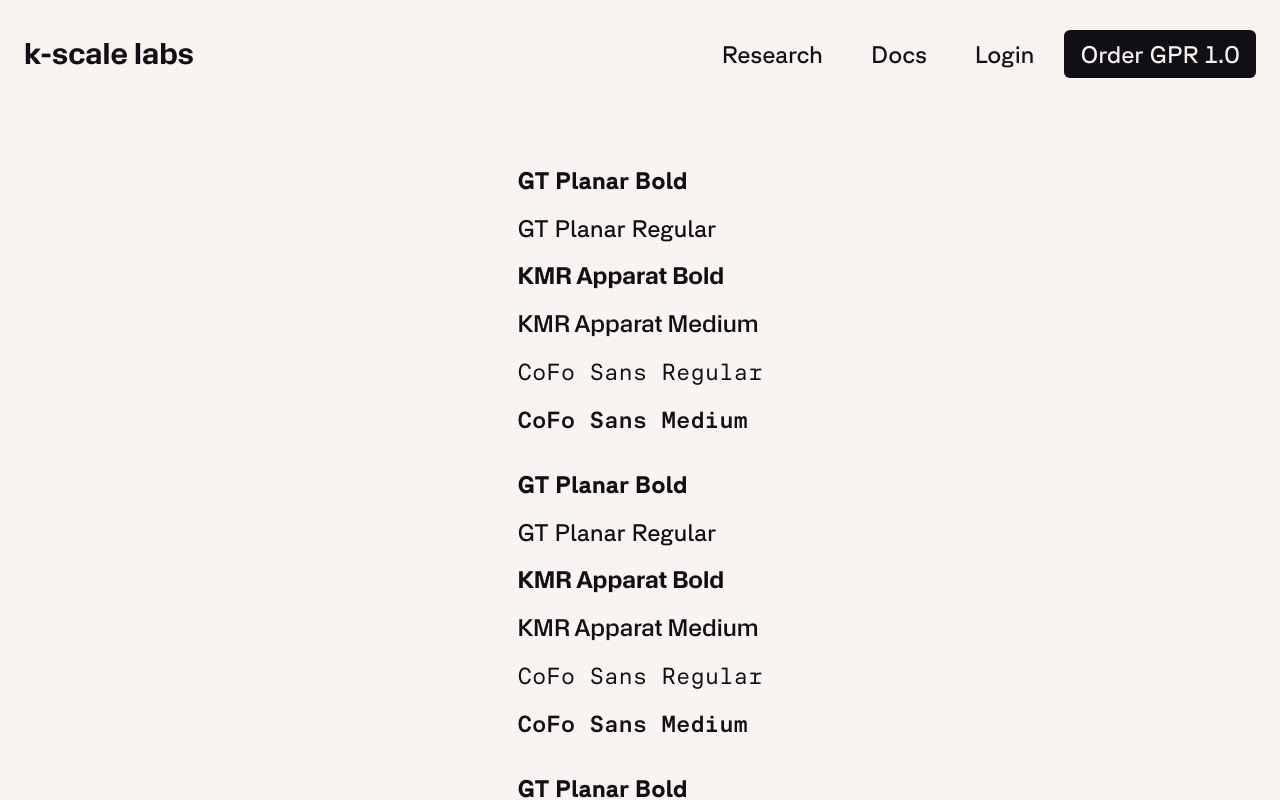
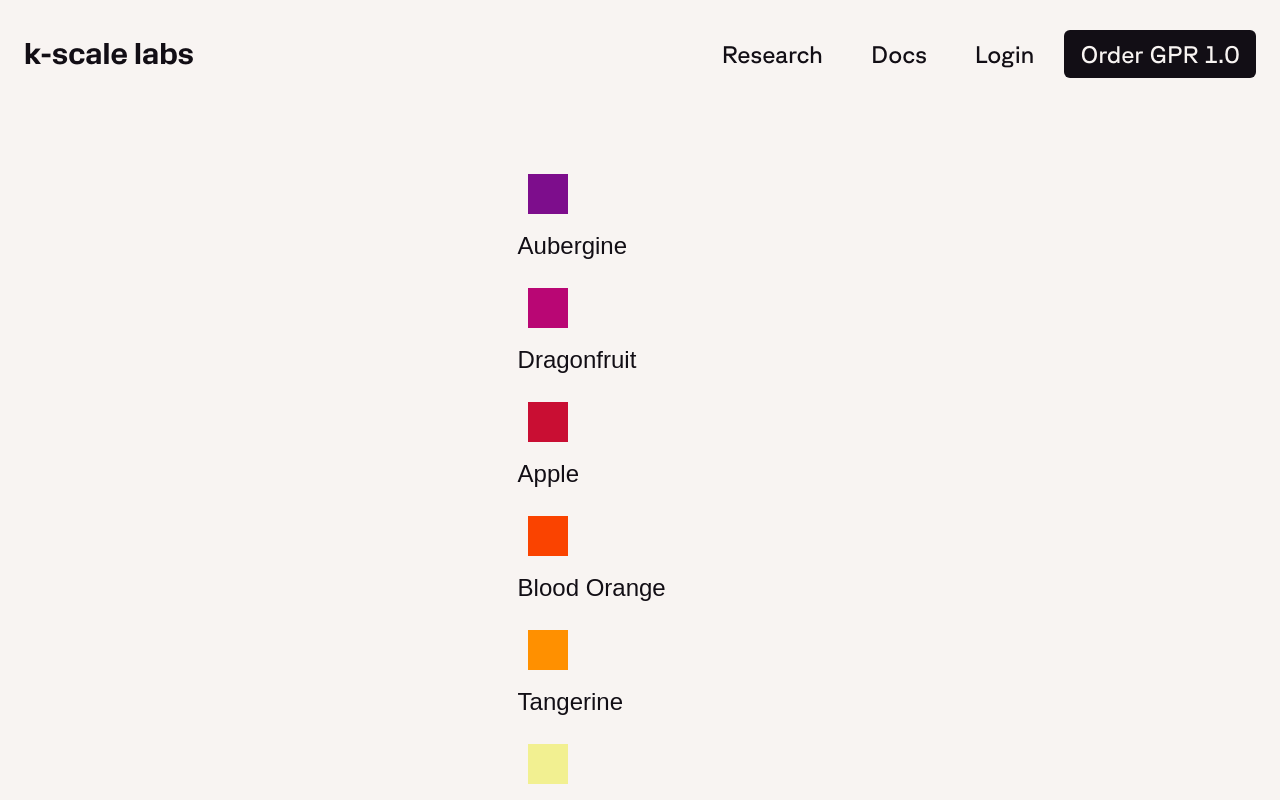
Before and after one commit to zeroth-robotics/zeroth-frontend, a Next.js app: page / in a window 1280 px wide. Shown: the top 800 px of the page. Built offline with nearby package versions, Linux system fonts and the light colour scheme.

Commit message:
update colours

```diff
--- a/src/pages/index.tsx
+++ b/src/pages/index.tsx
@@ -3,15 +3,33 @@ export default function Home() {
         <div
             className={`grid grid-rows-[20px_1fr_20px] items-center justify-items-center min-h-screen p-8 pb-20
       gap-16 sm:p-20 `}
-            >
+        >
             <main className="flex flex-col gap-8 row-start-2 items-center sm:items-start">
                 <div className="flex flex-col gap-4 text-2xl">
-                    <h2 className="font-planar font-bold">GT Planar Bold</h2>
-                    <h2 className="font-planar font-normal">GT Planar Regular</h2>
-                    <h2 className="font-apparat font-bold">KMR Apparat Bold</h2>
-                    <h2 className="font-apparat font-medium">KMR Apparat Medium</h2>
-                    <h2 className="font-mono font-normal">CoFo Sans Regular</h2>
-                    <h2 className="font-mono font-medium">CoFo Sans Medium</h2>
+                    <svg width="50" height="50" xmlns="http://www.w3.org/2000/svg">
+                        <rect width="50" height="50" x="10" y="10" className={"fill-accent-aubergine"}/>
+                    </svg>
+                    Aubergine
+                    <svg width="50" height="50" xmlns="http://www.w3.org/2000/svg">
+                        <rect width="50" height="50" x="10" y="10" className={"fill-accent-dragonfruit"}/>
+                    </svg>
+                    Dragonfruit
+                    <svg width="50" height="50" xmlns="http://www.w3.org/2000/svg">
+                        <rect width="50" height="50" x="10" y="10" className={"fill-accent-apple"}/>
+                    </svg>
+                    Apple
+                    <svg width="50" height="50" xmlns="http://www.w3.org/2000/svg">
+                        <rect width="50" height="50" x="10" y="10" className={"fill-accent-blood-orange"}/>
+                    </svg>
+                    Blood Orange
+                    <svg width="50" height="50" xmlns="http://www.w3.org/2000/svg">
+                        <rect width="50" height="50" x="10" y="10" className={"fill-accent-tangerine"}/>
+                    </svg>
+                    Tangerine
+                    <svg width="50" height="50" xmlns="http://www.w3.org/2000/svg">
+                        <rect width="50" height="50" x="10" y="10" className={"fill-accent-butter"}/>
+                    </svg>
+                    Butter
                 </div>
 
                 <div className="flex flex-col gap-4 text-2xl">
--- a/src/styles/globals.css
+++ b/src/styles/globals.css
@@ -52,9 +52,9 @@
         --foreground: #120E15;
         --off-white: #F8F4F2;
         --off-black: #120E15;
-        --accent-purple: #7D0D8C;
-        --accent-magenta: #B90674;
-        --accent-ruby: #C90E33;
+        --accent-aubergine: #7D0D8C;
+        --accent-dragonfruit: #B90674;
+        --accent-apple: #C90E33;
         --accent-blood-orange: #FA4300;
         --accent-tangerine: #FF9000;
         --accent-butter: #F2F091;
@@ -66,9 +66,9 @@
             --foreground: #EDE6E1;
             --off-black: #0F0F10;
             --off-white: #EDE6E1;
-            --accent-purple: #771584;
-            --accent-magenta: #A81770;
-            --accent-ruby: #98253C;
+            --accent-aubergine: #771584;
+            --accent-dragonfruit: #A81770;
+            --accent-apple: #98253C;
             --accent-blood-orange: #DE4208;
             --accent-tangerine: #F18A03;
             --accent-butter: #EAE9BC;
--- a/tailwind.config.ts
+++ b/tailwind.config.ts
@@ -15,9 +15,9 @@ export default {
                 foreground: "var(--foreground)",
                 "off-white": "var(--off-white)",
                 "off-black": "var(--off-black)",
-                "accent-purple": "var(--accent-purple)",
-                "accent-magenta": "var(--accent-magenta)",
-                "accent-ruby": "var(--accent-ruby)",
+                "accent-aubergine": "var(--accent-aubergine)",
+                "accent-dragonfruit": "var(--accent-dragonfruit)",
+                "accent-apple": "var(--accent-apple)",
                 "accent-blood-orange": "var(--accent-blood-orange)",
                 "accent-tangerine": "var(--accent-tangerine)",
                 "accent-butter": "var(--accent-butter)",
```
